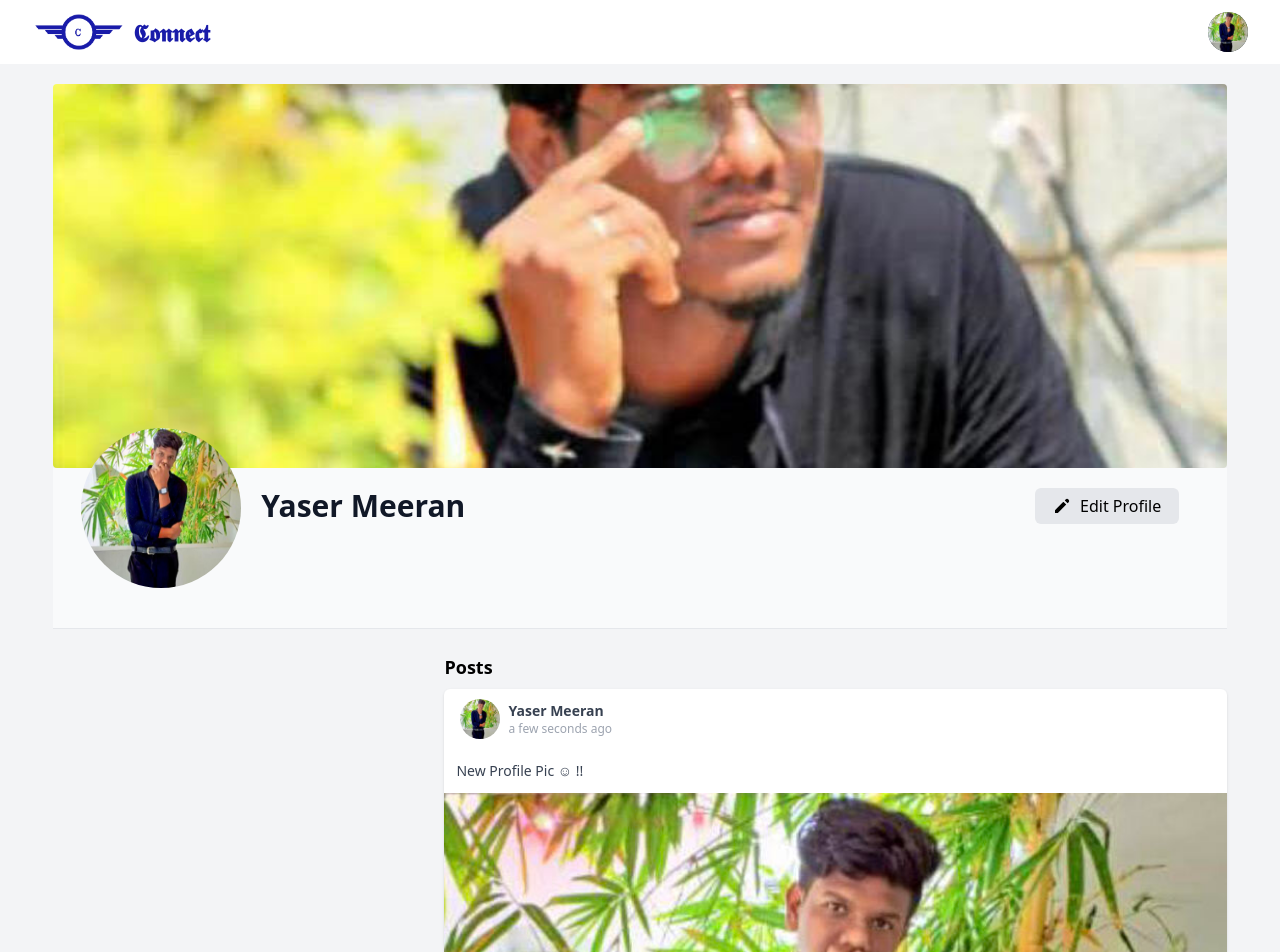
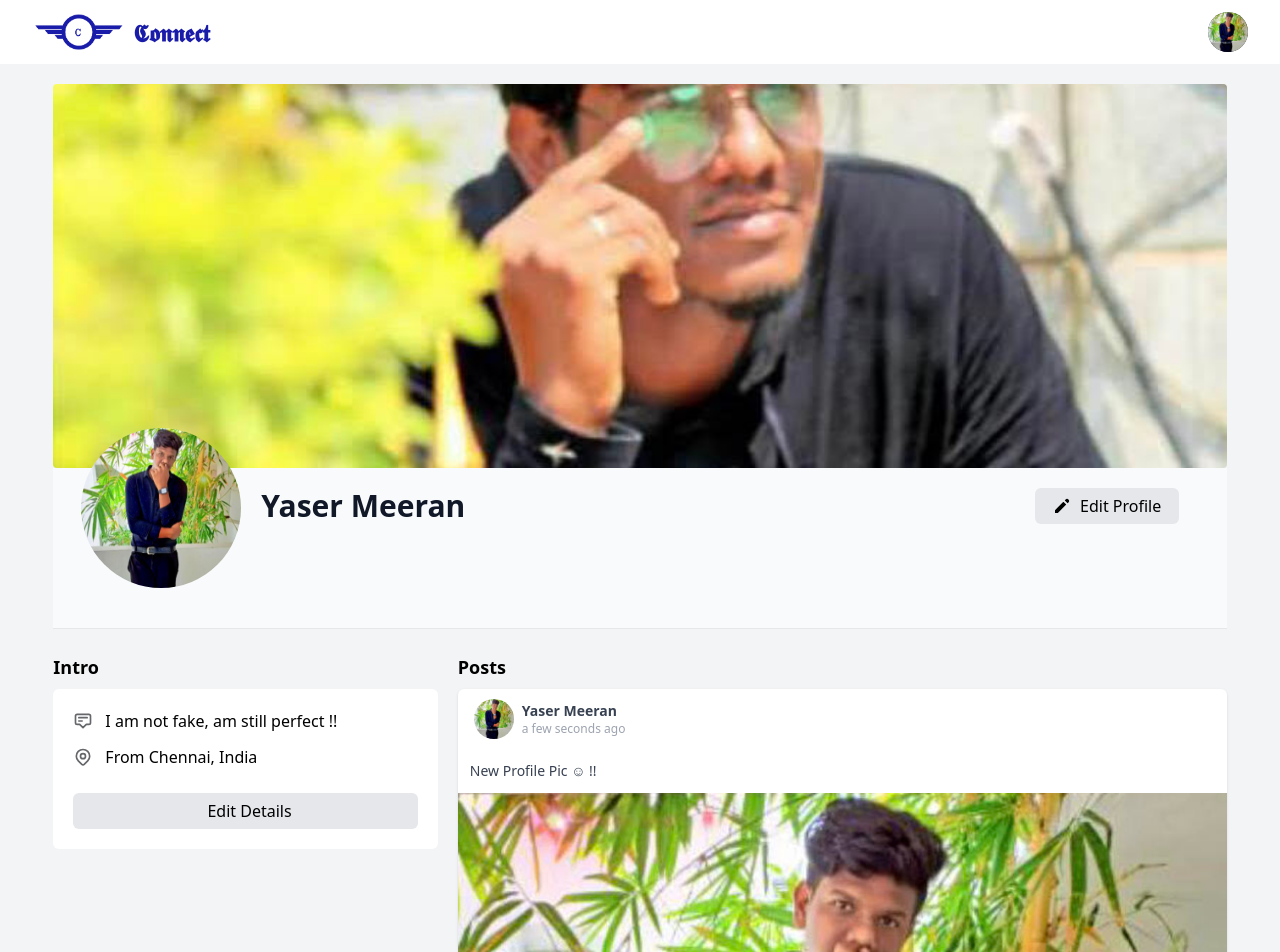
Before and after one commit to yashermeeran/connect, a Next.js app: page /profile/1 in a window 1280 px wide. Shown: the top 952 px of the page. Built offline with nearby package versions, Linux system fonts and the light colour scheme.

Commit message:
WIP: Profile page

```diff
--- a/src/components/feed/post.js
+++ b/src/components/feed/post.js
@@ -2,6 +2,7 @@ import moment from 'moment'
 
 const Post = ({ post }) => {
   const { user } = post
+  const isClient = typeof window !== undefined
   return (
     <div className="w-full shadow h-auto bg-white md:rounded-md">
       <div className="flex items-center space-x-2 p-2.5 px-4">
@@ -11,7 +12,7 @@ const Post = ({ post }) => {
         <div className="flex-grow flex flex-col">
           <p className="font-semibold text-sm text-gray-700">{user.fullname}</p>
           <span className="text-xs font-thin text-gray-400">
-            {moment(post.createdAt).fromNow()}
+            {isClient ? moment(post.createdAt).fromNow() : ''}
           </span>
         </div>
       </div>
@@ -35,7 +36,7 @@ const Post = ({ post }) => {
       <div className="w-full flex flex-col space-y-2 p-2 px-4">
         <div className="flex items-center justify-between pb-2 border-b border-gray-300 text-gray-500 text-sm">
           <div className="flex items-center">
-            <button className="flex items-center ">
+            <div className="flex items-center ">
               <button className="focus:outline-none flex items-center justify-center w-5 h-5 rounded-full bg-red-500 text-white">
                 <svg
                   xmlns="http://www.w3.org/2000/svg"
@@ -71,7 +72,7 @@ const Post = ({ post }) => {
               <div className="ml-1">
                 <p>{post.likes}</p>
               </div>
-            </button>
+            </div>
           </div>
           <div className="flex items-center space-x-2">
             <button>{post.comments} Comments</button>
--- a/src/components/loginForm/index.js
+++ b/src/components/loginForm/index.js
@@ -70,7 +70,7 @@ const LoginForm = ({ handleRegisterModal }) => {
             />
             <label
               className="form-check-label inline-block text-gray-800"
-              for="exampleCheck2"
+              htmlFor="exampleCheck2"
             >
               Remember me
             </label>
--- /dev/null
+++ b/src/components/profile/desktopProfileIntro.js
@@ -0,0 +1,62 @@
+import React from 'react'
+
+import { userMock } from '@mocks/index'
+
+const DesktopProfileInfo = () => {
+  return (
+    <div className="w-full h-auto">
+      <div className="h-auto mx-auto md:mx-0 w-11/12 py-1 md:py-2">
+        <span className="text-lg font-semibold">Intro</span>
+      </div>
+      <div className="bg-white rounded-md w-full h-auto p-5 flex flex-col justify-start">
+        <div className="flex flex-row gap-3 justify-start items-center w-full mb-3">
+          <svg
+            xmlns="http://www.w3.org/2000/svg"
+            className="h-5 w-5"
+            fill="none"
+            viewBox="0 0 24 24"
+            stroke="currentColor"
+            strokeWidth={2}
+            color={'#65676b'}
+          >
+            <path
+              strokeLinecap="round"
+              strokeLinejoin="round"
+              d="M7 8h10M7 12h4m1 8l-4-4H5a2 2 0 01-2-2V6a2 2 0 012-2h14a2 2 0 012 2v8a2 2 0 01-2 2h-3l-4 4z"
+            />
+          </svg>
+          <span>{userMock.profile.bio}</span>
+        </div>
+        <div className="flex flex-row gap-3 justify-start items-center w-full mb-3">
+          <svg
+            xmlns="http://www.w3.org/2000/svg"
+            className="h-5 w-5"
+            fill="none"
+            viewBox="0 0 24 24"
+            stroke="currentColor"
+            strokeWidth={2}
+            color={'#65676b'}
+          >
+            <path
+              strokeLinecap="round"
+              strokeLinejoin="round"
+              d="M17.657 16.657L13.414 20.9a1.998 1.998 0 01-2.827 0l-4.244-4.243a8 8 0 1111.314 0z"
+            />
+            <path
+              strokeLinecap="round"
+              strokeLinejoin="round"
+              d="M15 11a3 3 0 11-6 0 3 3 0 016 0z"
+            />
+          </svg>
+          <span>{`From ${userMock.profile.location}`}</span>
+        </div>
+
+        <div className="w-full h-9 rounded-md bg-gray-200 flex justify-center items-center mt-3 cursor-pointer">
+          <span className="tex-black font-medium pl-2">Edit Details</span>
+        </div>
+      </div>
+    </div>
+  )
+}
+
+export default DesktopProfileInfo
--- a/src/components/profile/index.js
+++ b/src/components/profile/index.js
@@ -2,6 +2,7 @@ import React from 'react'
 import CoverPhoto from './coverPhoto'
 import ProfileInfo from './profileInfo'
 import PostContainer from '@components/feed/postContainer'
+import DesktopProfileInfo from './desktopProfileIntro'
 
 const Profile = () => {
   return (
@@ -10,8 +11,10 @@ const Profile = () => {
         <CoverPhoto />
         <ProfileInfo />
       </div>
-      <div className="w-full h-auto md:w-11/12 mx-auto mt-4 flex">
-        <div className="hidden md:block md:w-1/3 h-full"></div>
+      <div className="w-full h-auto md:w-11/12 mx-auto mt-4 flex gap-5">
+        <div className="hidden md:block md:w-1/3 h-full">
+          <DesktopProfileInfo />
+        </div>
         <div className="w-full md:w-2/3 h-full">
           <div className="h-auto mx-auto md:mx-0 w-11/12 py-1 md:py-2">
             <span className="text-lg font-semibold">Posts</span>
--- /dev/null
+++ b/src/components/profile/mobileProfileIntro.js
@@ -0,0 +1,53 @@
+import { userMock } from '@mocks/index'
+
+const MobileProfileIntro = () => {
+  return (
+    <div className="w-full md:hidden mt-5">
+      <div className="rounded-md w-full h-auto px-5 pt-5 flex flex-col justify-start">
+        <div className="flex flex-row gap-3 justify-start items-center w-full mb-3">
+          <svg
+            xmlns="http://www.w3.org/2000/svg"
+            className="h-5 w-5"
+            fill="none"
+            viewBox="0 0 24 24"
+            stroke="currentColor"
+            strokeWidth={2}
+            color={'#65676b'}
+          >
+            <path
+              strokeLinecap="round"
+              strokeLinejoin="round"
+              d="M7 8h10M7 12h4m1 8l-4-4H5a2 2 0 01-2-2V6a2 2 0 012-2h14a2 2 0 012 2v8a2 2 0 01-2 2h-3l-4 4z"
+            />
+          </svg>
+          <span>{userMock.profile.bio}</span>
+        </div>
+        <div className="flex flex-row gap-3 justify-start items-center w-full">
+          <svg
+            xmlns="http://www.w3.org/2000/svg"
+            className="h-5 w-5"
+            fill="none"
+            viewBox="0 0 24 24"
+            stroke="currentColor"
+            strokeWidth={2}
+            color={'#65676b'}
+          >
+            <path
+              strokeLinecap="round"
+              strokeLinejoin="round"
+              d="M17.657 16.657L13.414 20.9a1.998 1.998 0 01-2.827 0l-4.244-4.243a8 8 0 1111.314 0z"
+            />
+            <path
+              strokeLinecap="round"
+              strokeLinejoin="round"
+              d="M15 11a3 3 0 11-6 0 3 3 0 016 0z"
+            />
+          </svg>
+          <span>{`From ${userMock.profile.location}`}</span>
+        </div>
+      </div>
+    </div>
+  )
+}
+
+export default MobileProfileIntro
--- a/src/components/profile/profileInfo.js
+++ b/src/components/profile/profileInfo.js
@@ -1,10 +1,11 @@
 import React from 'react'
+import MobileProfileIntro from './mobileProfileIntro'
 import YaserProfilePic from '@assets/profile/yaser.jpg'
 
 const ProfileInfo = () => {
   return (
     <div className="w-full h-auto md:h-40 bg-gray-50 flex justify-center md:justify-start ">
-      <div className="px-4 pt-2 pb-3 space-y-1 h-full w-full relative bottom-10 md:static md:bottom-0 flex flex-col md:flex-row justify-center md:justify-start items-center md:items-start">
+      <div className="px-4 md:pt-2 md:pb-3 space-y-1 h-full w-full relative bottom-8 md:static md:bottom-0 flex flex-col md:flex-row justify-center md:justify-start items-center md:items-start">
         <img
           className="h-40 w-40 md:h-40 md:w-40 rounded-full md:relative md:bottom-12 md:left-3"
           src={YaserProfilePic.src}
@@ -26,6 +27,7 @@ const ProfileInfo = () => {
             <span className="tex-black font-medium pl-2">Edit Profile</span>
           </div>
         </div>
+        <MobileProfileIntro />
       </div>
     </div>
   )
--- a/src/mocks/index.js
+++ b/src/mocks/index.js
@@ -5,7 +5,11 @@ export const userMock = {
   username: 'yaser',
   fullname: 'Yaser Meeran',
   dp: YaserProfilePic.src,
-  slug: 'yasermeeran'
+  slug: 'yasermeeran',
+  profile: {
+    bio: 'I am not fake, am still perfect !!',
+    location: 'Chennai, India'
+  }
 }
 
 export const postsData = [
```
